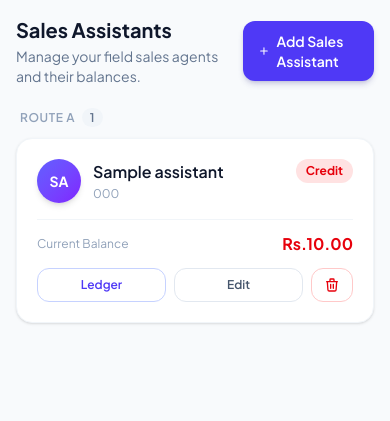
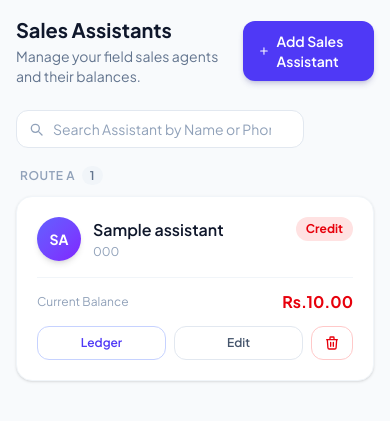
Before and after one commit to supunchamod/lottery-management, a Laravel app: page /assistants in a window 390 px wide. Shown: the part 64-485 px from the top of the page. Run offline with Laravel 12, Linux system fonts and the light colour scheme; a user stored in the database is signed in; data comes from the database, SQL or seed files in the repository; tables that the repository leaves empty hold one stand-in row (values such as "Sample post"); style sheets or scripts are compiled from the project's sources; parts of the project's set-up code (start-up, migrations or seed data) failed here and were passed over; some libraries are stand-ins or nearby versions.

Commit message:
Add live search/filter bar to Sales Assistants management screen
Adds an Alpine.js-powered search input above the assistant cards that
filters in real-time by both assistant name and phone number.

Implementation details:
- Wraps the cards section in x-data with three helpers:
    · cardMatch(name, phone) — tests a single card against the query
    · groupMatch(cards)      — shows/hides an entire route-group section
      when none of its cards match, keeping the grouped layout clean
    · hasAnyMatch(cards)     — drives the empty-state message and the
      "No results" hint beside the input
- Names and phones are lowercased server-side (mb_strtolower) and passed
  directly into Alpine expressions; the search query is lowercased
  client-side so matching is always case-insensitive
- All string values are passed through addslashes before Blade interpolation
  and json_encode for the group/global arrays, preventing quote injection
- Status badges (Credit / Excess / Settled / Not Sales) and balance
  colours are computed in PHP as before — no JS changes required
- Sort order (created_at ASC / Oldest First) is server-side and unaffected
- Empty-state card shows a search icon, the unmatched query, and a
  "Clear search" button that resets the input

https://claude.ai/code/session_01R2vGbwReeLgLaHadgq34HT

```diff
--- a/resources/views/assistants/index.blade.php
+++ b/resources/views/assistants/index.blade.php
@@ -29,8 +29,72 @@
             </p>
         </div>
     @else
+        {{-- ── Alpine search scope ──────────────────────────────────────────── --}}
+        <div x-data="{
+                search: '',
+                q()         { return this.search.toLowerCase().trim(); },
+                cardMatch(name, phone) {
+                    const q = this.q();
+                    return !q || name.includes(q) || phone.includes(q);
+                },
+                groupMatch(cards) {
+                    const q = this.q();
+                    return !q || cards.some(c => c.name.includes(q) || c.phone.includes(q));
+                },
+                hasAnyMatch(cards) {
+                    const q = this.q();
+                    return !q || cards.some(c => c.name.includes(q) || c.phone.includes(q));
+                }
+             }">
+
+            {{-- ── Search bar ────────────────────────────────────────────────── --}}
+            <div class="mb-5 flex items-center gap-2">
+                <div class="relative w-72">
+                    <svg class="pointer-events-none absolute left-3 top-1/2 -translate-y-1/2 h-4 w-4 text-slate-400"
+                         fill="none" stroke="currentColor" stroke-width="2" viewBox="0 0 24 24">
+                        <path stroke-linecap="round" stroke-linejoin="round" d="M21 21l-4.35-4.35M17 11A6 6 0 105 11a6 6 0 0012 0z"/>
+                    </svg>
+                    <input type="text"
+                           x-model="search"
+                           placeholder="Search Assistant by Name or Phone..."
+                           autocomplete="off"
+                           class="w-full rounded-xl border border-slate-200 dark:border-slate-700
+                                  bg-white dark:bg-slate-800
+                                  pl-9 pr-8 py-2 text-sm
+                                  text-slate-700 dark:text-slate-300
+                                  placeholder-slate-400 dark:placeholder-slate-500
+                                  focus:outline-none focus:ring-2 focus:ring-indigo-300 dark:focus:ring-indigo-500/40 focus:border-indigo-300">
+                    <button x-show="search"
+                            @click="search = ''"
+                            type="button"
+                            class="absolute right-2.5 top-1/2 -translate-y-1/2 text-slate-400 hover:text-slate-600 dark:hover:text-slate-300"
+                            title="Clear search">
+                        <svg class="h-3.5 w-3.5" fill="none" stroke="currentColor" stroke-width="2.5" viewBox="0 0 24 24">
+                            <path stroke-linecap="round" stroke-linejoin="round" d="M6 18L18 6M6 6l12 12"/>
+                        </svg>
+                    </button>
+                </div>
+                <span x-show="search.trim()"
+                      class="text-xs text-slate-400 dark:text-slate-500"
+                      x-text="hasAnyMatch({{ json_encode(
+                          $assistants->map(fn($a) => [
+                              'name'  => mb_strtolower($a->name),
+                              'phone' => mb_strtolower($a->phone ?? ''),
+                          ])->values()->toArray()
+                      ) }}) ? '' : 'No results'"></span>
+            </div>
+
+            {{-- ── Grouped assistant cards ────────────────────────────────────── --}}
             @foreach($grouped as $routeName => $group)
-            <div class="mb-2 mt-4 first:mt-0">
+                @php
+                    $groupCards = $group->map(fn($a) => [
+                        'name'  => mb_strtolower($a->name),
+                        'phone' => mb_strtolower($a->phone ?? ''),
+                    ])->values()->toArray();
+                @endphp
+
+                <div class="mb-2 mt-4 first:mt-0"
+                     x-show="groupMatch({{ json_encode($groupCards) }})">
                     <h3 class="text-xs font-semibold uppercase tracking-wider text-slate-400 dark:text-slate-500 mb-3 px-1">
                         {{ $routeName }}
                         <span class="ml-1 rounded-full bg-slate-100 dark:bg-slate-700 px-2 py-0.5 text-slate-500 dark:text-slate-400 normal-case tracking-normal">
@@ -39,11 +103,21 @@
                     </h3>
                     <div class="grid grid-cols-1 gap-4 sm:grid-cols-2 xl:grid-cols-3">
                         @foreach($group as $a)
+                            @php
+                                $hasSales = $a->daily_sales_count > 0;
+                                if ($a->current_balance > 0)      { $statusLabel = 'Credit';    $statusClass = 'bg-red-100 dark:bg-red-500/15 text-red-600 dark:text-red-400'; }
+                                elseif ($a->current_balance < 0)  { $statusLabel = 'Excess';    $statusClass = 'bg-blue-100 dark:bg-blue-500/15 text-blue-600 dark:text-blue-400'; }
+                                elseif ($hasSales)                 { $statusLabel = 'Settled';   $statusClass = 'bg-emerald-100 dark:bg-emerald-500/15 text-emerald-600 dark:text-emerald-400'; }
+                                else                               { $statusLabel = 'Not Sales'; $statusClass = 'bg-slate-100 dark:bg-slate-700/50 text-slate-500 dark:text-slate-400'; }
+                            @endphp
+
                             <div class="stat-card rounded-2xl
                                         bg-white dark:bg-slate-800/60
                                         border border-slate-100 dark:border-slate-700/50
                                         shadow-sm dark:shadow-slate-900/30 p-5
-                                    hover:shadow-md dark:hover:shadow-slate-900/50">
+                                        hover:shadow-md dark:hover:shadow-slate-900/50"
+                                 x-show="cardMatch('{{ mb_strtolower(addslashes($a->name)) }}', '{{ mb_strtolower(addslashes($a->phone ?? '')) }}')">
+
                                 <div class="flex items-start justify-between">
                                     <div class="flex items-center gap-3">
                                         <div class="flex h-11 w-11 items-center justify-center rounded-full
@@ -56,13 +130,6 @@
                                             <p class="text-xs text-slate-400 dark:text-slate-500 mt-0.5">{{ $a->phone }}</p>
                                         </div>
                                     </div>
-                                @php
-                                    $hasSales = $a->daily_sales_count > 0;
-                                    if ($a->current_balance > 0)      { $statusLabel = 'Credit';    $statusClass = 'bg-red-100 dark:bg-red-500/15 text-red-600 dark:text-red-400'; }
-                                    elseif ($a->current_balance < 0)  { $statusLabel = 'Excess';    $statusClass = 'bg-blue-100 dark:bg-blue-500/15 text-blue-600 dark:text-blue-400'; }
-                                    elseif ($hasSales)                 { $statusLabel = 'Settled';   $statusClass = 'bg-emerald-100 dark:bg-emerald-500/15 text-emerald-600 dark:text-emerald-400'; }
-                                    else                               { $statusLabel = 'Not Sales'; $statusClass = 'bg-slate-100 dark:bg-slate-700/50 text-slate-500 dark:text-slate-400'; }
-                                @endphp
                                     <span class="rounded-full px-2.5 py-1 text-xs font-bold {{ $statusClass }}">
                                         {{ $statusLabel }}
                                     </span>
@@ -121,6 +188,31 @@
                     </div>
                 </div>
             @endforeach
+
+            {{-- ── No search match ───────────────────────────────────────────── --}}
+            <div x-show="search.trim() && !hasAnyMatch({{ json_encode(
+                    $assistants->map(fn($a) => [
+                        'name'  => mb_strtolower($a->name),
+                        'phone' => mb_strtolower($a->phone ?? ''),
+                    ])->values()->toArray()
+                ) }})"
+                 class="py-16 text-center">
+                <svg class="mx-auto mb-3 h-10 w-10 text-slate-300 dark:text-slate-600"
+                     fill="none" stroke="currentColor" stroke-width="1.5" viewBox="0 0 24 24">
+                    <path stroke-linecap="round" stroke-linejoin="round"
+                          d="M21 21l-4.35-4.35M17 11A6 6 0 105 11a6 6 0 0012 0z"/>
+                </svg>
+                <p class="text-sm font-semibold text-slate-500 dark:text-slate-400">
+                    No assistant matching
+                    "<span x-text="search" class="text-slate-700 dark:text-slate-300"></span>"
+                </p>
+                <button @click="search = ''"
+                        class="mt-2 text-xs text-indigo-600 dark:text-indigo-400 hover:underline">
+                    Clear search
+                </button>
+            </div>
+
+        </div>{{-- /x-data --}}
     @endif
 
 </x-layouts.app>
```
Lines whose indentation alone changed are shown as unchanged.
